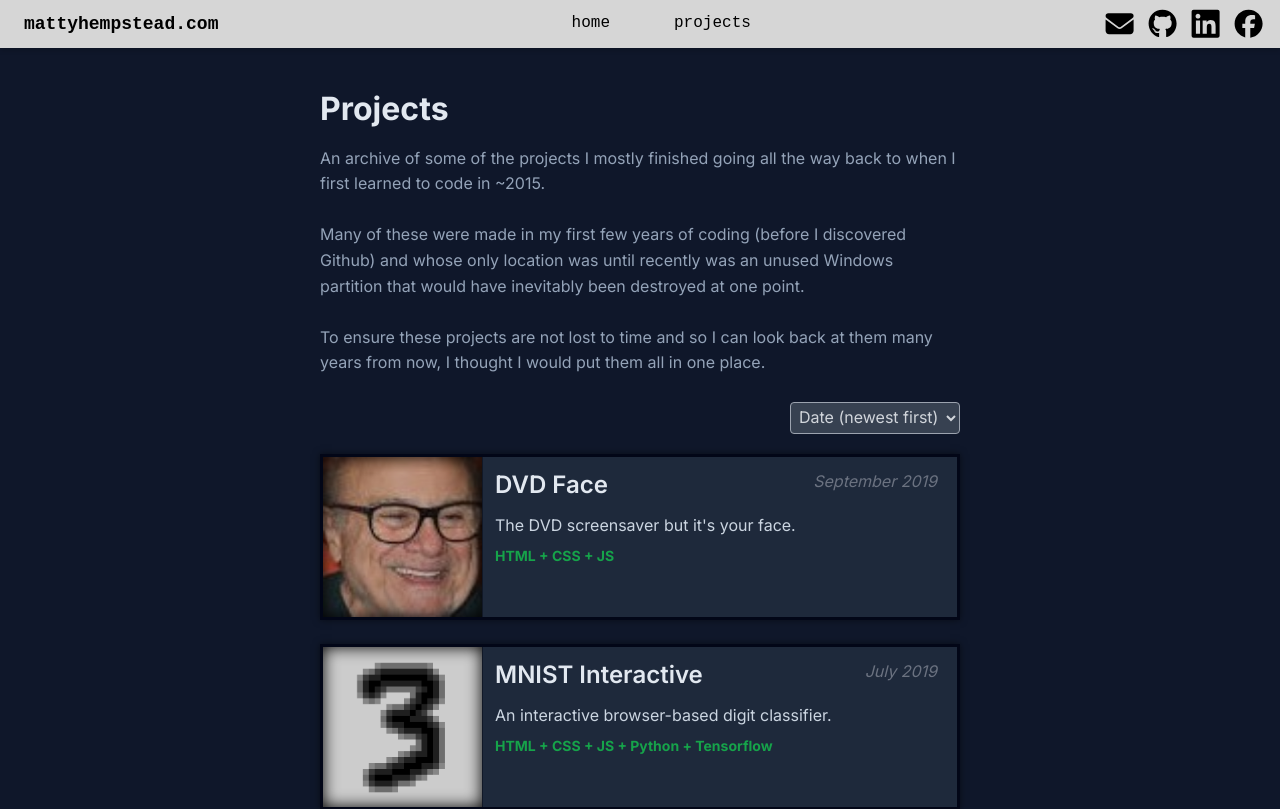
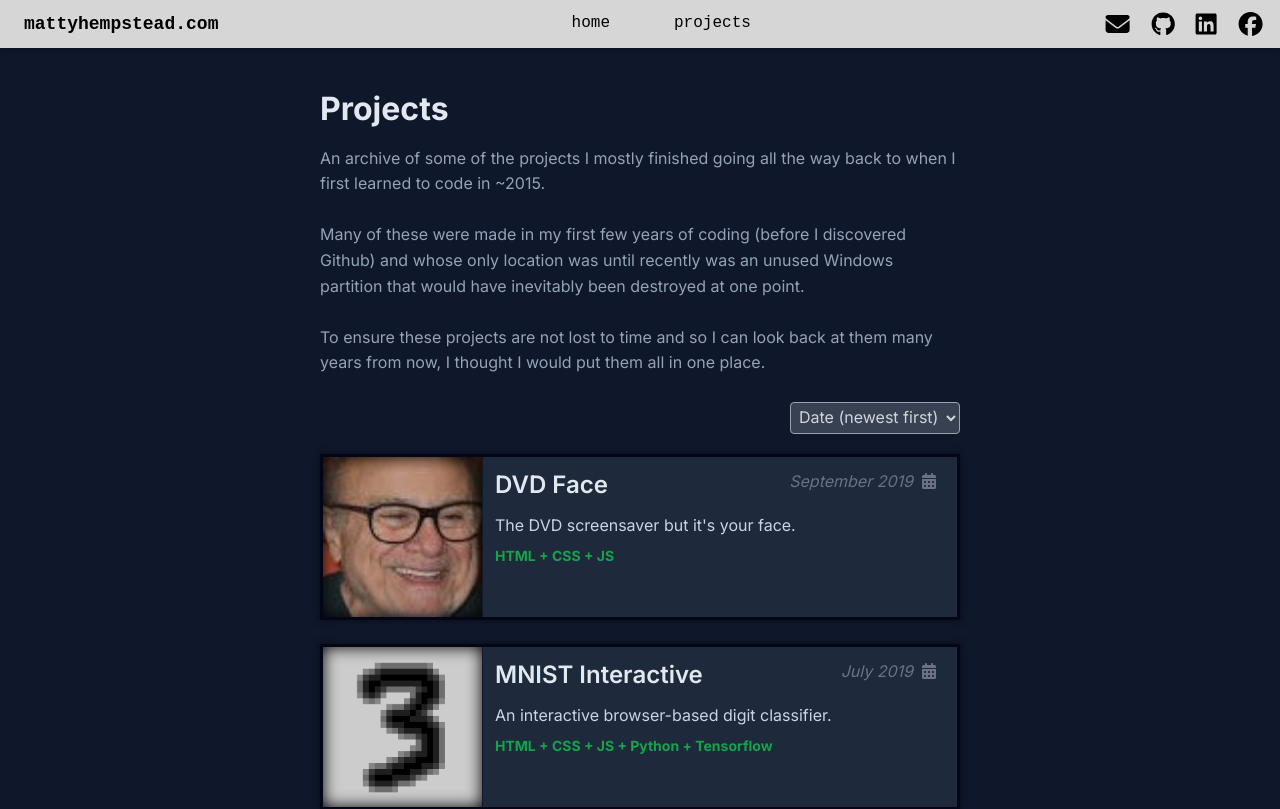
Before and after one commit to mattyhempstead/website, a Next.js app: page /projects in a window 1280 px wide. Shown: the top 809 px of the page. Built offline with nearby package versions, Linux system fonts and the light colour scheme.

Commit message:
Add date/calendar icon

```diff
--- a/app/layout.tsx
+++ b/app/layout.tsx
@@ -45,3 +45,12 @@ export default function RootLayout({
         </html>
     )
 }
+
+
+// https://stackoverflow.com/a/59429852/12688391
+// The following import prevents a Font Awesome icon server-side rendering bug,
+// where the icons flash from a very large icon down to a properly sized one:
+import '@fortawesome/fontawesome-svg-core/styles.css';
+// Prevent fontawesome from adding its CSS since we did it manually above:
+import { config } from '@fortawesome/fontawesome-svg-core';
+config.autoAddCss = false; /* eslint-disable import/first */
--- a/app/projects/ProjectsList.tsx
+++ b/app/projects/ProjectsList.tsx
@@ -1,4 +1,7 @@
 'use client';
+
+import { FontAwesomeIcon } from '@fortawesome/react-fontawesome'
+import { faCalendarDays } from '@fortawesome/free-solid-svg-icons'
 
 
 import { PROJECTS_DATA } from './projectsData';
@@ -51,7 +54,10 @@ const ProjectCard = ({ link, image, title, desc, date, builtWith }: ProjectCardP
                 <div className="flex-grow p-3">
                     <div className='flex justify-between'>
                         <h2 className='text-2xl font-semibold mt-0 mb-3'>{title}</h2>
-                        <p className='pr-2 mt-0 italic text-gray-500'>{date}</p>
+                        <p className='pr-2 mt-0 italic text-gray-500'>
+                            {date}
+                            <FontAwesomeIcon icon={faCalendarDays} className='w-4 h-4 pl-[0.5rem]'/>
+                        </p>
                     </div>
                     <p className='mt-0 mb-2 font-normal'>{desc}</p>
                     <p className='mt-0 mb-0 font-bold text-green-600 text-sm'>{builtWith}</p>
--- a/components/header.tsx
+++ b/components/header.tsx
@@ -1,11 +1,9 @@
 import React from 'react';
 
 import { FontAwesomeIcon } from '@fortawesome/react-fontawesome'
-import { library, type IconDefinition } from '@fortawesome/fontawesome-svg-core';
+import { type IconDefinition } from '@fortawesome/fontawesome-svg-core';
 import { faEnvelope } from '@fortawesome/free-solid-svg-icons'
 import { faGithub, faFacebook, faLinkedin } from '@fortawesome/free-brands-svg-icons';
-
-library.add(faEnvelope, faGithub, faFacebook, faLinkedin);
 
 
 import styles from './header.module.css';
@@ -21,8 +19,10 @@ type SocialsLinkProps = {
 
 const SocialsLink = ({ href, title, icon }: SocialsLinkProps) => {
     return (
-        <a href={href} title={title}>
-            <FontAwesomeIcon icon={icon} className='w-7 h-full px-[0.1rem]'/>
+        <a href={href} title={title} className=''>
+            <span className='flex justify-center'>
+                <FontAwesomeIcon icon={icon} className='text-2xl px-[0.1rem]'/>
+            </span>
         </a>
     );
 };
--- a/components/projects/ProjectPage.jsx
+++ b/components/projects/ProjectPage.jsx
@@ -1,4 +1,8 @@
 'use client';
+
+import { FontAwesomeIcon } from '@fortawesome/react-fontawesome'
+import { faCalendarDays } from '@fortawesome/free-solid-svg-icons'
+
 
 import { getProjectData } from '@/app/projects/projectsData';
 
@@ -10,7 +14,10 @@ export default function ProjectPage({ projectId, caption=null, children }) {
         <div className="">
             <h1 className='mb-4 text-slate-100'>{title}</h1>
             {caption && <p className="italic mb-4 text-slate-500">{caption}</p>}
-            <p className="italic font-bold mb-10 text-slate-600">{date.string}</p>
+            <p className="italic font-bold mb-10 text-slate-600">
+                <FontAwesomeIcon icon={faCalendarDays} className='w-4 h-4 pr-[0.4rem]'/>
+                {date.string}
+            </p>
 
             {children}
         </div>
```
